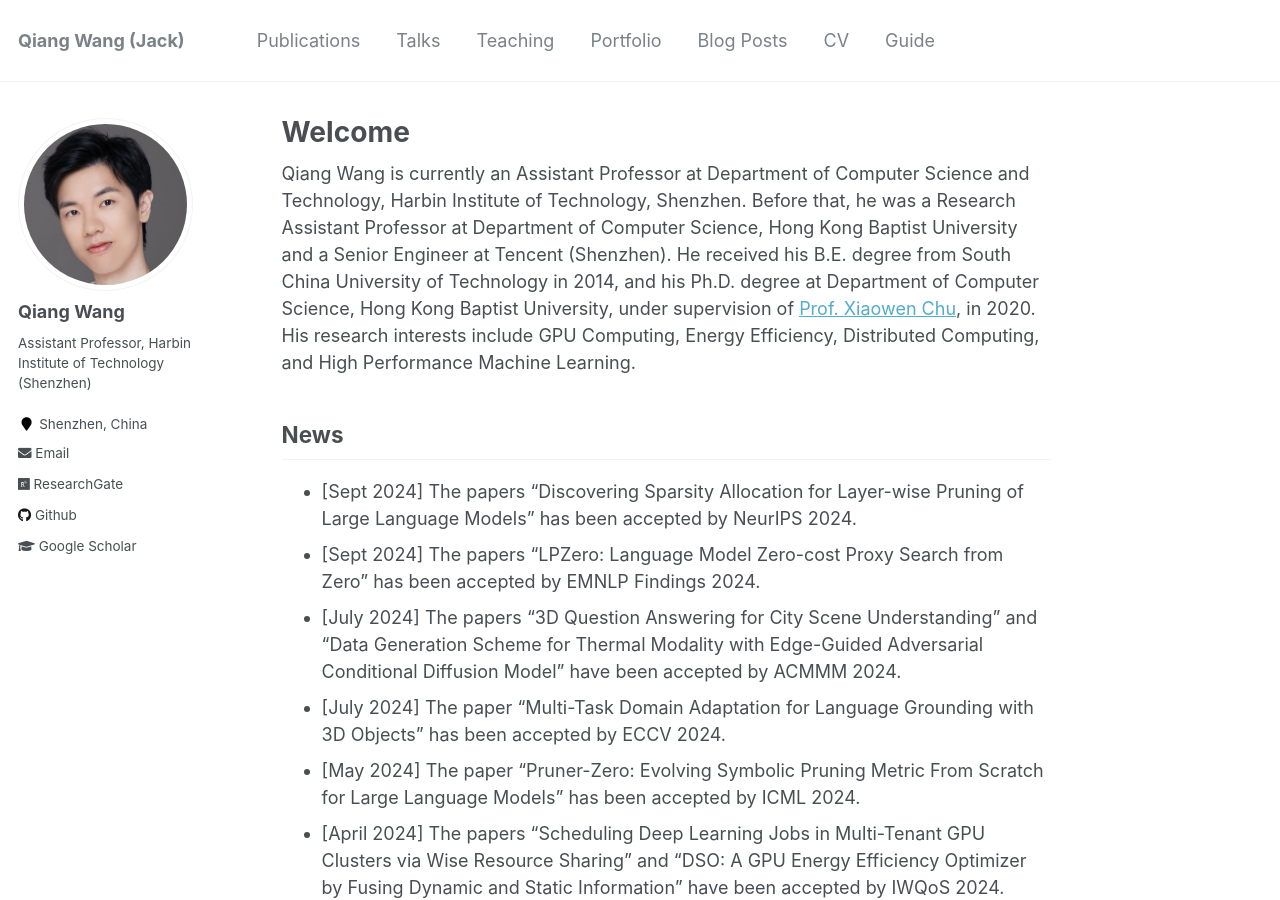
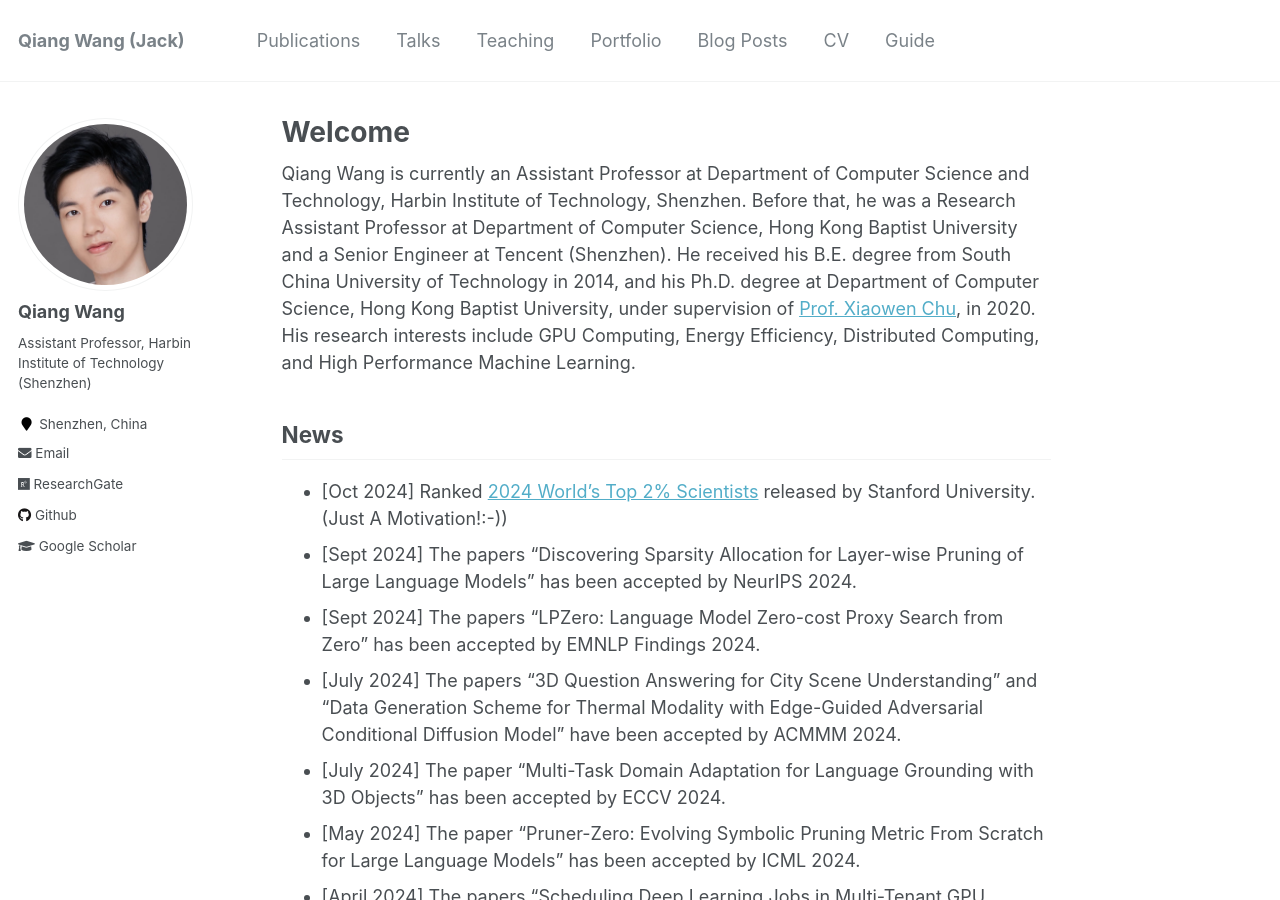
Before and after one commit to blackjack2015/blackjack2015.github.io, a Jekyll site: the page built from _pages/about.md, in a window 1280 px wide and 900 px high. Built offline with Jekyll 4.4.1, drawn with Linux system fonts in a browser that asks for light colours.

Commit message:
Update about.md

```diff
--- a/_pages/about.md
+++ b/_pages/about.md
@@ -12,6 +12,7 @@
 Qiang Wang is currently an Assistant Professor at Department of Computer Science and Technology, Harbin Institute of Technology, Shenzhen. Before that, he was a Research Assistant Professor at Department of Computer Science, Hong Kong Baptist University and a Senior Engineer at Tencent (Shenzhen). He received his B.E. degree from South China University of Technology in 2014, and his Ph.D. degree at Department of Computer Science, Hong Kong Baptist University, under supervision of [Prof. Xiaowen Chu](https://sites.google.com/view/chuxiaowen), in 2020. His research interests include GPU Computing, Energy Efficiency, Distributed Computing, and High Performance Machine Learning.
 
 ## News
++ \[Oct 2024\] Ranked [2024 World’s Top 2% Scientists](https://elsevier.digitalcommonsdata.com/datasets/btchxktzyw/7) released by Stanford University. (Just A Motivation!:-))
 + \[Sept 2024\] The papers "Discovering Sparsity Allocation for Layer-wise Pruning of Large Language Models" has been accepted by NeurIPS 2024.
 + \[Sept 2024\] The papers "LPZero: Language Model Zero-cost Proxy Search from Zero" has been accepted by EMNLP Findings 2024.
 + \[July 2024\] The papers "3D Question Answering for City Scene Understanding" and "Data Generation Scheme for Thermal Modality with Edge-Guided Adversarial Conditional Diffusion Model" have been accepted by ACMMM 2024.
```
